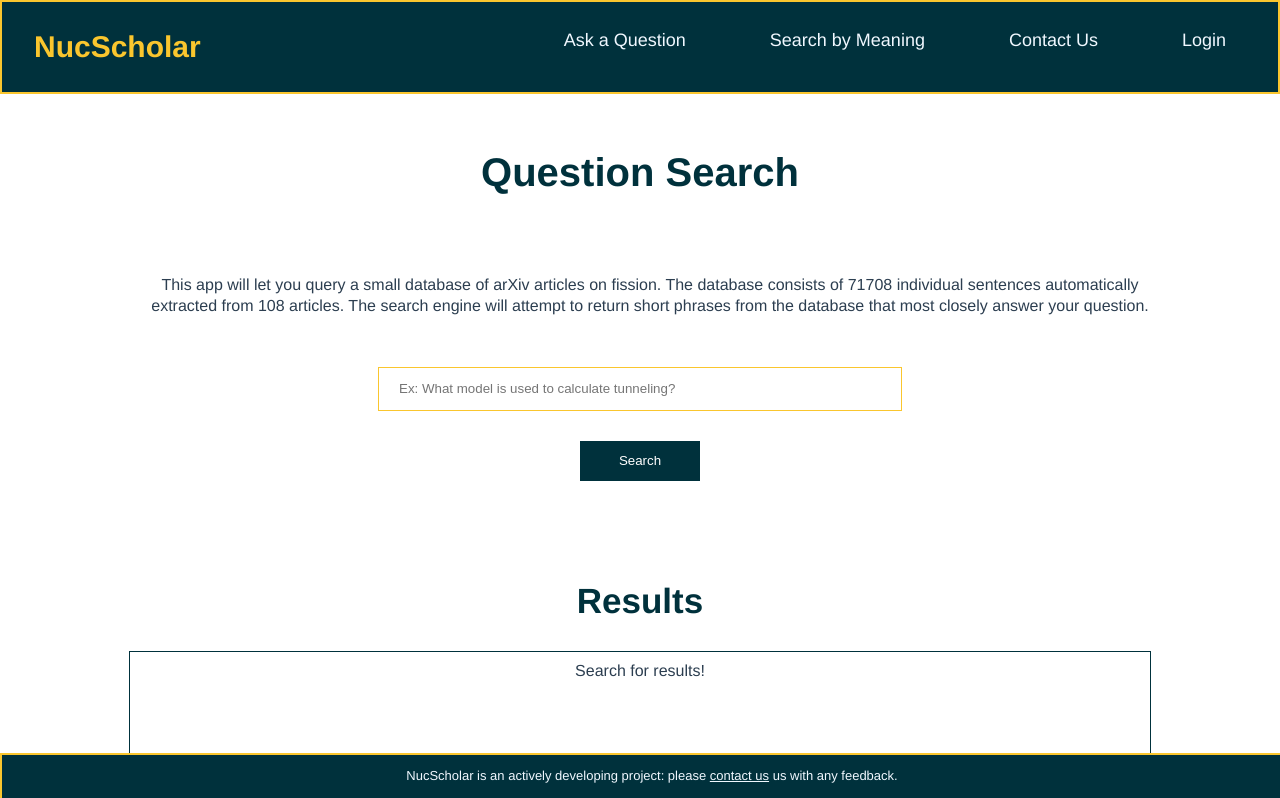
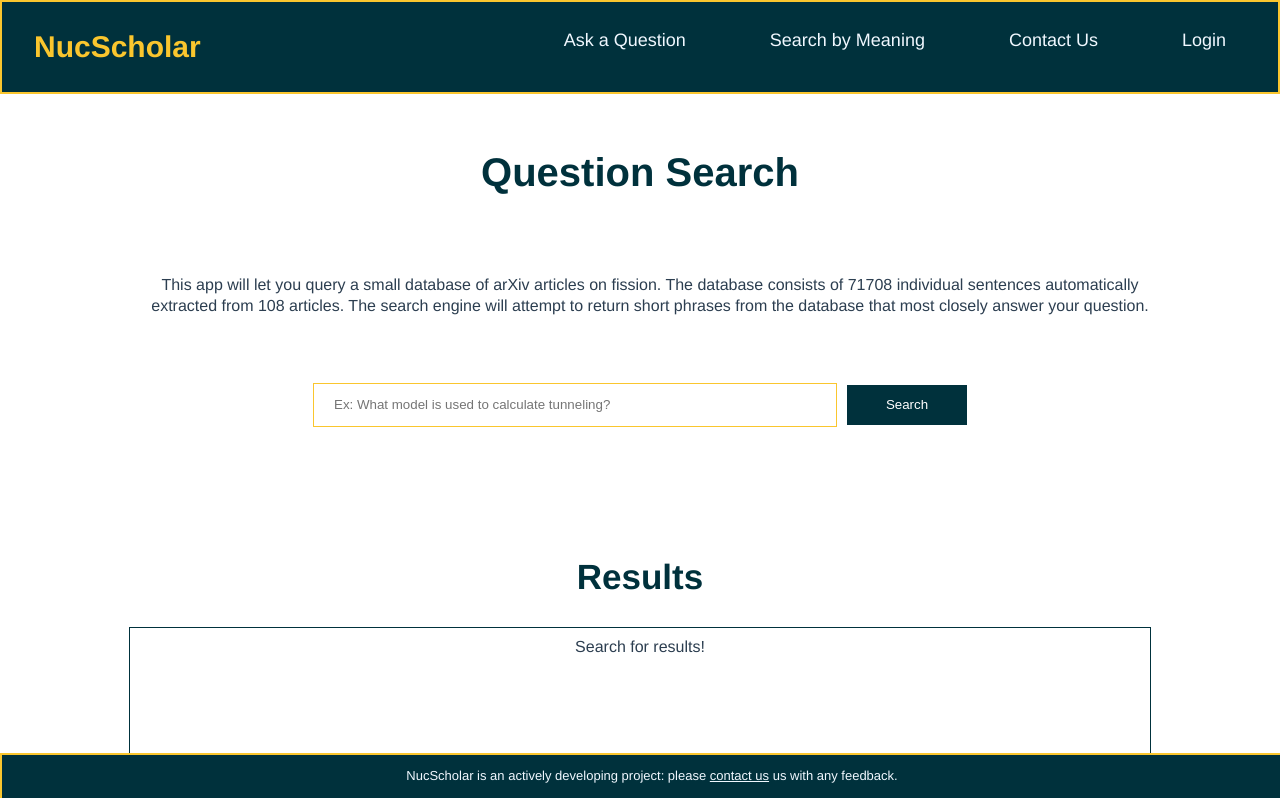
Before and after one commit to dward118/NL-Website, a Vue app in the folder frontend/: page /question in a window 1280 px wide. Shown: the top 798 px of the page. Built offline with nearby package versions, Linux system fonts and the light colour scheme.

Commit message:
Submit button moved

```diff
--- a/frontend/src/views/QuestionSearch.vue
+++ b/frontend/src/views/QuestionSearch.vue
@@ -9,11 +9,12 @@
       that most closely answer your question.
     </p>
 
-    <input
-      v-model="SearchBar" style="margin-top: 50px;" placeholder="Ex: What model is used to calculate tunneling?"
-    />
-
-    <button @click="Search">Search</button>
+    <div class="leftBound">
+      <input v-model="SearchBar" style="margin-top: 50px;" placeholder="Ex: What model is used to calculate tunneling?"/>
+    </div>
+    <div class="rightBound">
+      <button @click="Search">Search</button>
+    </div>
   </div>
 
   <h1 style="color: #00313c; margin-top: 100px; margin-bottom: 30px; font-size: 35px;">Results</h1>
@@ -102,4 +103,13 @@ p {
   margin-top: 100px;
   margin-left: 5px;
 }
+
+.leftBound{
+  display: inline-block;
+  margin-right: 5px;
+}
+.rightBound{
+  display: inline-block;
+  margin-left: 5px;
+}
 </style>
--- a/frontend/src/views/SemanticSearch.vue
+++ b/frontend/src/views/SemanticSearch.vue
@@ -9,9 +9,12 @@
       are semantically related to your query.
     </p>
 
-    <input v-model="SearchBar" style="margin-top: 50px;" placeholder="Ex: Fission fragment detectors" />
-
-    <button @click="Search">Search</button>
+    <div class="leftBound">
+      <input v-model="SearchBar" style="margin-top: 50px;" placeholder="Ex: Fission fragment detectors" />
+    </div>
+    <div class="rightBound">
+      <button @click="Search">Search</button>
+    </div>
   </div>
 
   <h1 style="color: #00313c; margin-top: 100px; margin-bottom: 30px; font-size: 35px;">Results</h1>
@@ -100,4 +103,13 @@ p {
   margin-top: 100px;
   margin-left: 5px;
 }
+
+.leftBound{
+  display: inline-block;
+  margin-right: 5px;
+}
+.rightBound{
+  display: inline-block;
+  margin-left: 5px;
+}
 </style>
```
